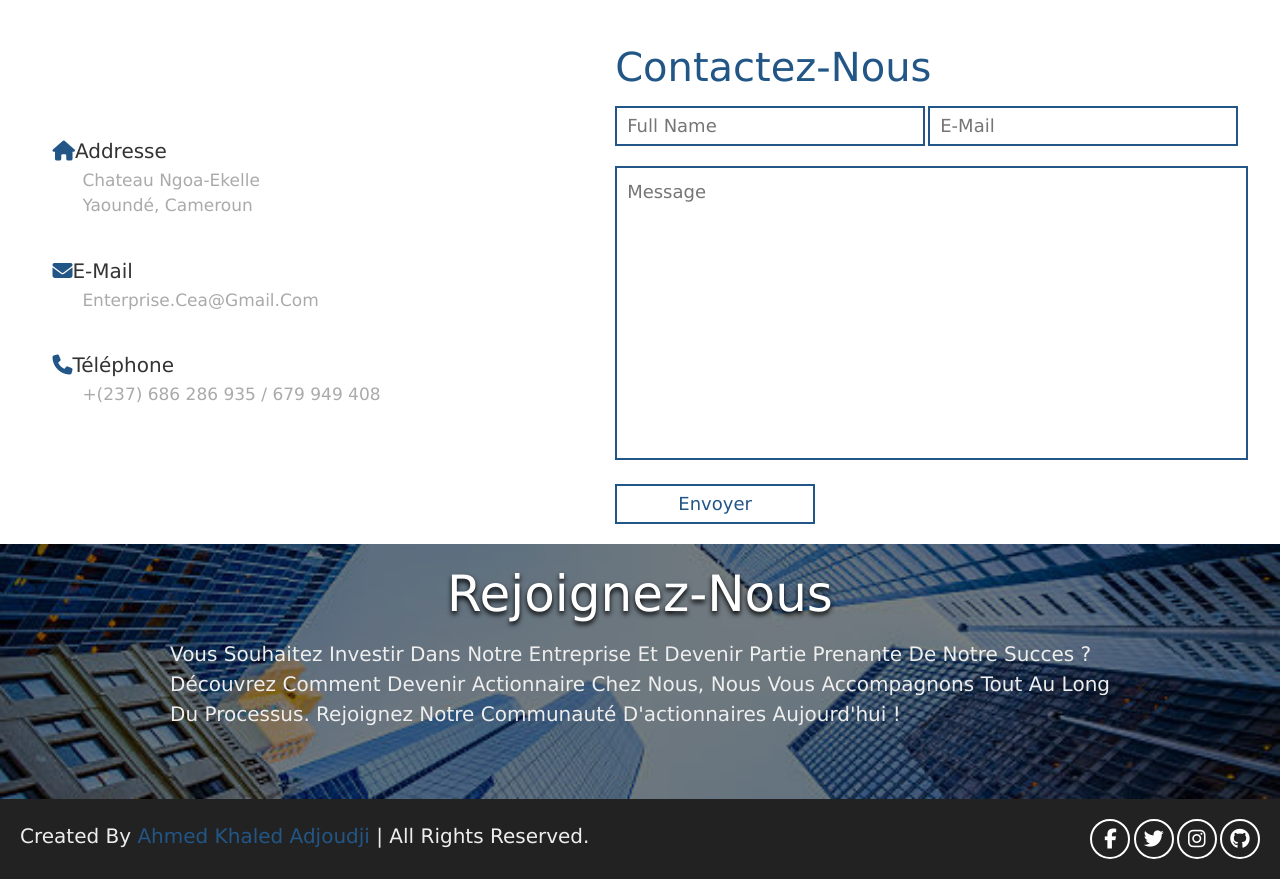
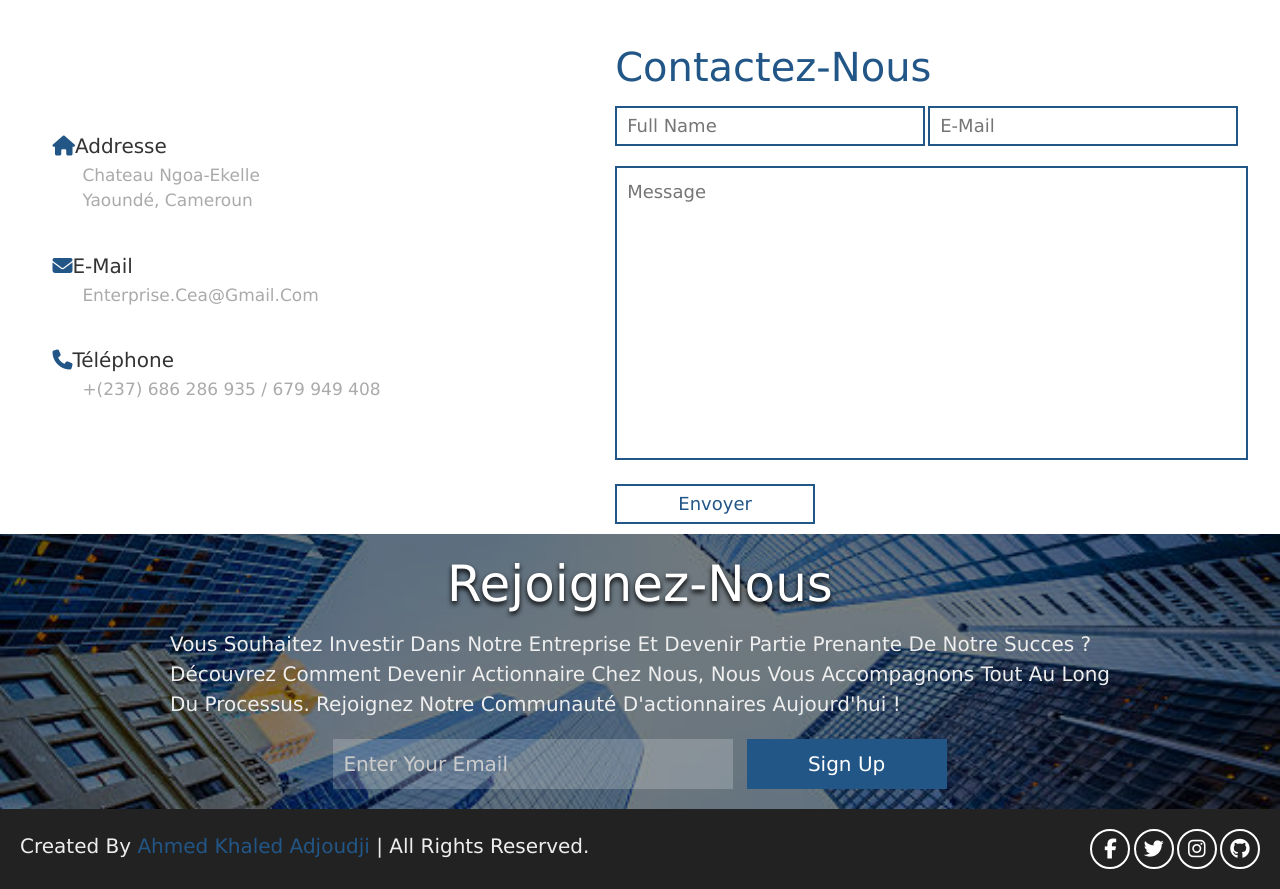
Before and after one commit to delahk01/CEA-Enterprise, a plain HTML site: page index.html in a window 1280 px wide. Shown: the part 7596-8485 px from the top of the page. Drawn offline with nearby package versions, Linux system fonts and the light colour scheme.

Commit message:
Update index.html

```diff
--- a/index.html
+++ b/index.html
@@ -606,8 +606,8 @@ height="0" width="0" style="display:none;visibility:hidden"></iframe></noscript>
                 <input type="email" id="email" placeholder="E-mail" required>
                 <textarea id="message" placeholder="Votre message" required></textarea>
                 <input type="submit" value="Envoyer">
-        </form-->
-<p id="form-message" style="color:green;"></p>
+        </form>
+<p id="form-message" style="color:green;"></p-->
 
         </div>
 
@@ -624,16 +624,16 @@ height="0" width="0" style="display:none;visibility:hidden"></iframe></noscript>
         <p>Vous souhaitez investir dans notre entreprise et devenir partie prenante de notre succes ?<br/>
            Découvrez comment devenir actionnaire chez nous, nous vous accompagnons tout au long du processus. Rejoignez notre communauté d'actionnaires aujourd'hui ! </p>
 
-        <!--form action="">
+        <form action="">
             <input type="email" placeholder="enter your email">
             <input type="submit" value="sign up">
-</form-->
+        </form>
         <!--form action="https://formsubmit.co/enterprisecea@gmail.com" method="POST">
             <input type="email" name="email" placeholder="enter your email" required>
             <input type="hidden" name="_captcha" value="false">
             <input type="submit" value="sign up">
-        </form-->
-<p id="form-message" style="color:green;"></p>
+        </form>
+<p id="form-message" style="color:green;"></p-->
 
 
 </section>
```
